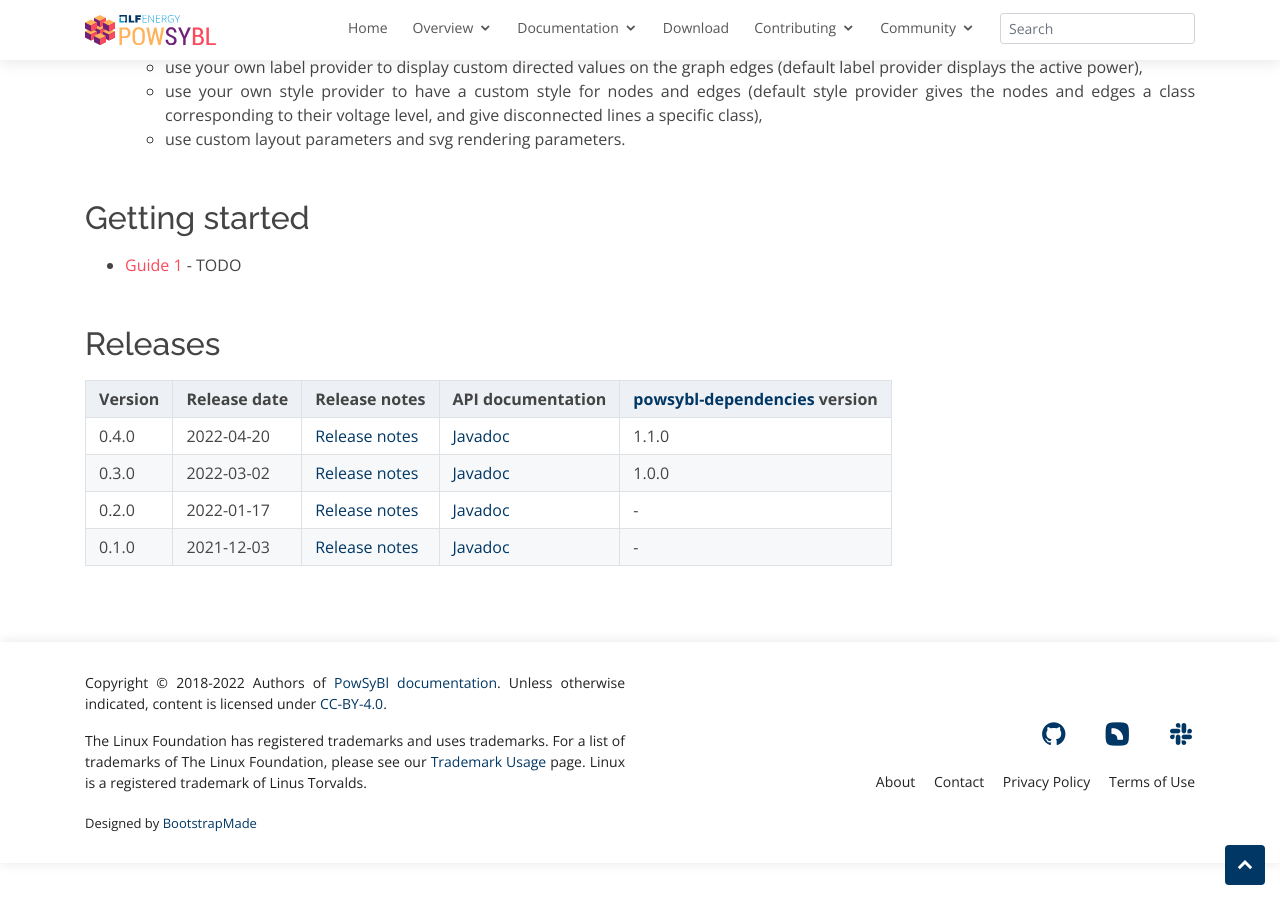
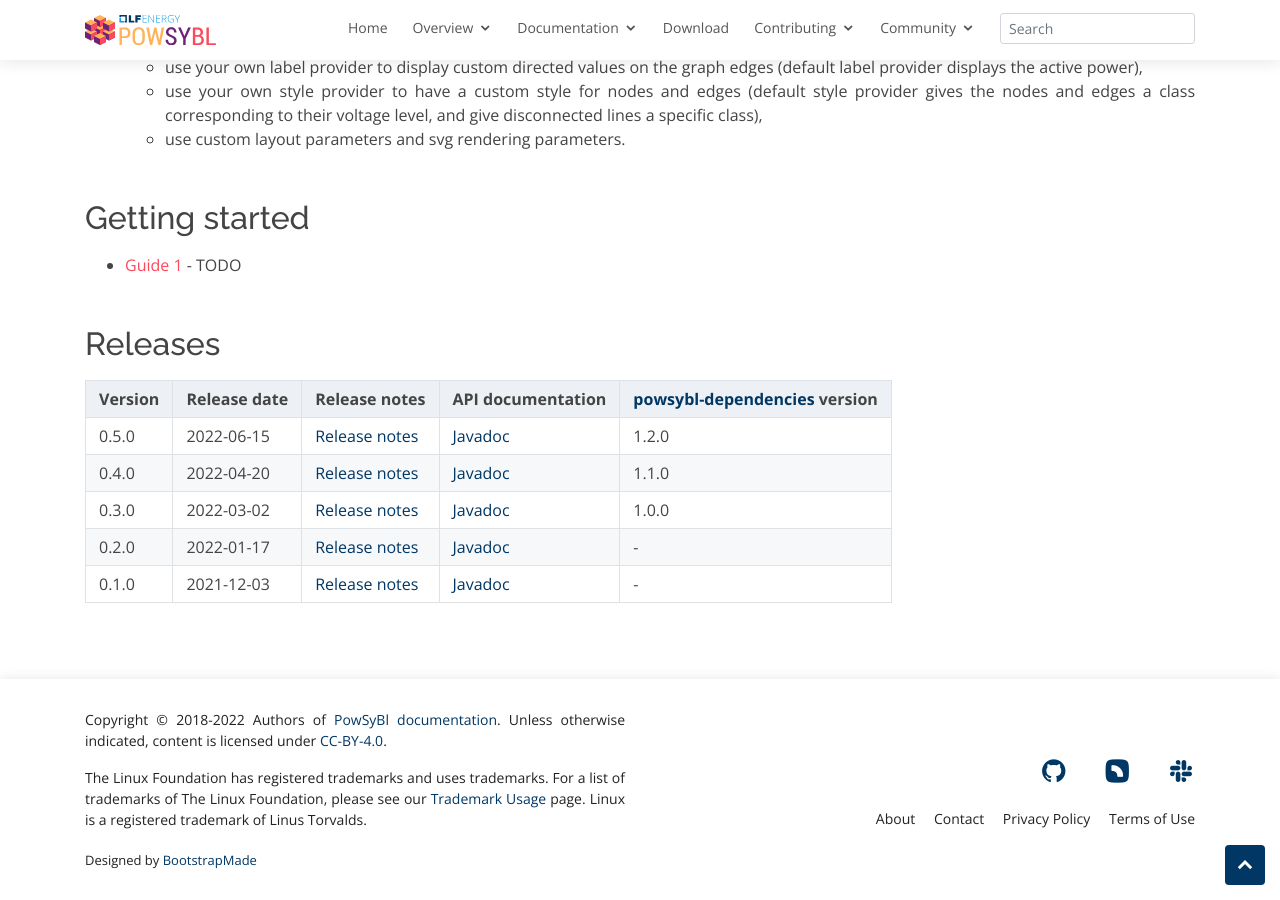
Before and after one commit to powsybl/powsybl.github.io, a Jekyll site: the page built from pages/documentation/developer/repositories/powsybl-network-area-diagram.md, in a window 1280 px wide and 900 px high, scrolled down 973 px. Built offline with Jekyll 4.4.1, drawn with Linux system fonts in a browser that asks for light colours; our own code applies the rules of GitHub Pages for plain Markdown files.

Commit message:
Update powsybl-nad version table
Signed-off-by: Florian Dupuy <florian.dupuy@rte-france.com>

```diff
--- a/pages/documentation/developer/repositories/powsybl-network-area-diagram.md
+++ b/pages/documentation/developer/repositories/powsybl-network-area-diagram.md
@@ -20,9 +20,10 @@
 
 ## Releases
 
-| Version | Release date | Release notes | API documentation | [powsybl-dependencies](https://github.com/powsybl/powsybl-dependencies) version|
-| ------- | ------------ | ------------- | ----------------- | -------------------------------------------------------------------------------|
-| 0.4.0 | 2022-04-20 | [Release notes](https://github.com/powsybl/powsybl-network-area-diagram/releases/tag/v0.4.0) | [Javadoc](https://javadoc.io/doc/com.powsybl/powsybl-network-area-diagram/0.4.0/index.html) | 1.1.0 |
-| 0.3.0 | 2022-03-02 | [Release notes](https://github.com/powsybl/powsybl-network-area-diagram/releases/tag/v0.3.0) | [Javadoc](https://javadoc.io/doc/com.powsybl/powsybl-network-area-diagram/0.3.0/index.html) | 1.0.0 |
-| 0.2.0 | 2022-01-17 | [Release notes](https://github.com/powsybl/powsybl-network-area-diagram/releases/tag/v0.2.0) | [Javadoc](https://javadoc.io/doc/com.powsybl/powsybl-network-area-diagram/0.2.0/index.html) | - |
-| 0.1.0 | 2021-12-03 | [Release notes](https://github.com/powsybl/powsybl-network-area-diagram/releases/tag/v0.1.0) | [Javadoc](https://javadoc.io/doc/com.powsybl/powsybl-network-area-diagram/0.1.0/index.html) | - |
+| Version | Release date | Release notes                                                                                | API documentation                                                                           | [powsybl-dependencies](https://github.com/powsybl/powsybl-dependencies) version |
+|---------|--------------|----------------------------------------------------------------------------------------------|---------------------------------------------------------------------------------------------|---------------------------------------------------------------------------------|
+| 0.5.0   | 2022-06-15   | [Release notes](https://github.com/powsybl/powsybl-network-area-diagram/releases/tag/v0.5.0) | [Javadoc](https://javadoc.io/doc/com.powsybl/powsybl-network-area-diagram/0.5.0/index.html) | 1.2.0                                                                           |
+| 0.4.0   | 2022-04-20   | [Release notes](https://github.com/powsybl/powsybl-network-area-diagram/releases/tag/v0.4.0) | [Javadoc](https://javadoc.io/doc/com.powsybl/powsybl-network-area-diagram/0.4.0/index.html) | 1.1.0                                                                           |
+| 0.3.0   | 2022-03-02   | [Release notes](https://github.com/powsybl/powsybl-network-area-diagram/releases/tag/v0.3.0) | [Javadoc](https://javadoc.io/doc/com.powsybl/powsybl-network-area-diagram/0.3.0/index.html) | 1.0.0                                                                           |
+| 0.2.0   | 2022-01-17   | [Release notes](https://github.com/powsybl/powsybl-network-area-diagram/releases/tag/v0.2.0) | [Javadoc](https://javadoc.io/doc/com.powsybl/powsybl-network-area-diagram/0.2.0/index.html) | -                                                                               |
+| 0.1.0   | 2021-12-03   | [Release notes](https://github.com/powsybl/powsybl-network-area-diagram/releases/tag/v0.1.0) | [Javadoc](https://javadoc.io/doc/com.powsybl/powsybl-network-area-diagram/0.1.0/index.html) | -                                                                               |
```
